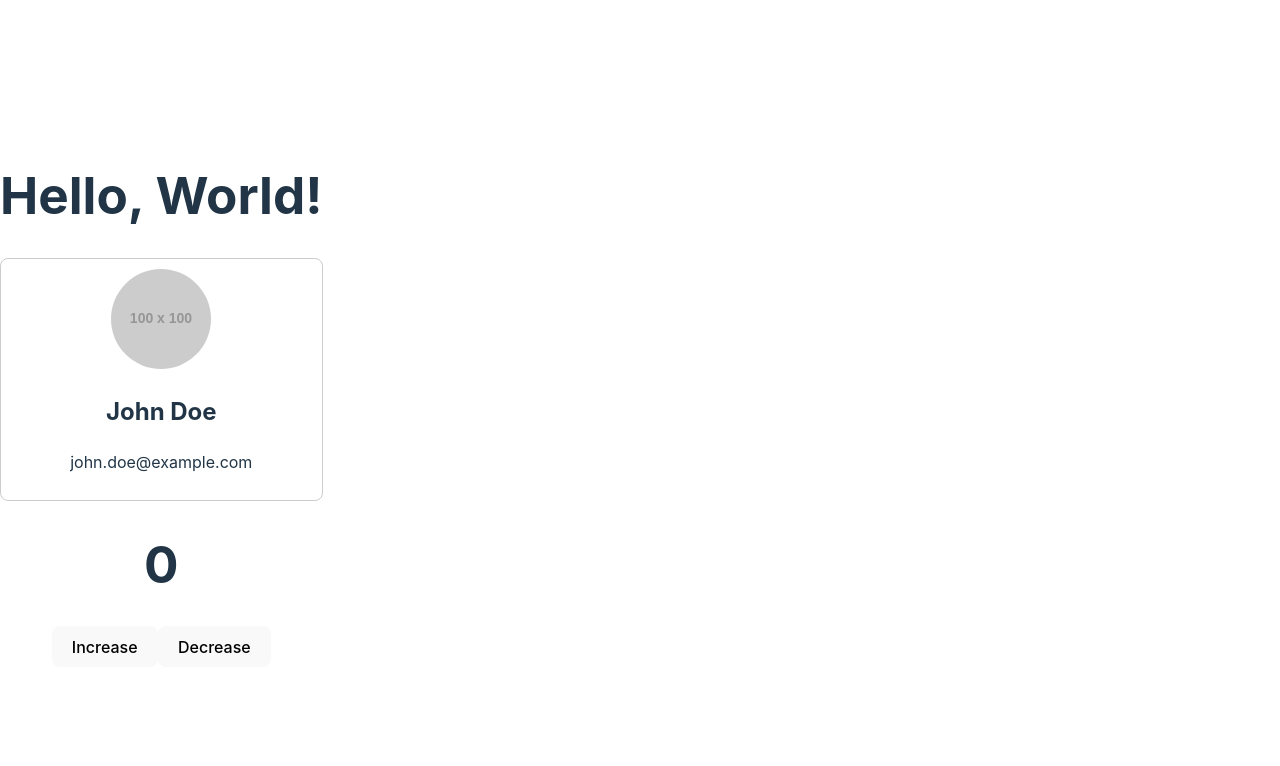
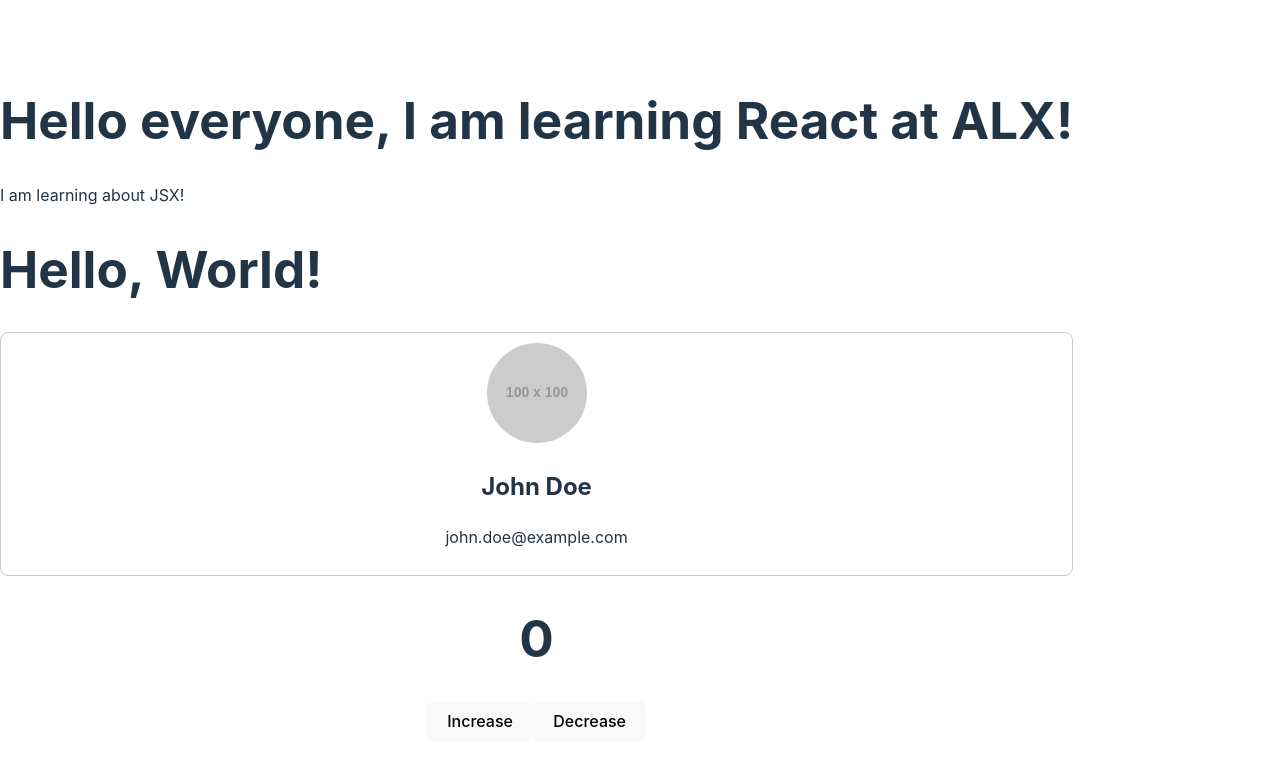
Before and after one commit to KhanyaJose/alx-fe-reactjs, a React (Vite) app in the folder alx-react-app/: page / in a window 1280 px wide. Shown: the top 766 px of the page. Built offline with nearby package versions, Linux system fonts and the light colour scheme.

Commit message:
Added WelcomeMessage component and updated App.jsx

```diff
--- a/alx-react-app/src/App.jsx
+++ b/alx-react-app/src/App.jsx
@@ -2,10 +2,12 @@
 import HelloWorld from './HelloWorld'; // Import HelloWorld component
 import UserProfileCard from './UserProfileCard'; // Import UserProfileCard component
 import Counter from './Counter'; // Import Counter component
+import WelcomeMessage from './components/WelcomeMessage';
 
 function App() {
     return (
         <div>
+            <WelcomeMessage/> {/* Include the WelcomeMessage component */}
             <HelloWorld />
             <UserProfileCard
                 name="John Doe"
--- /dev/null
+++ b/alx-react-app/src/components/WelcomeMessage.jsx
@@ -0,0 +1,10 @@
+function WelcomeMessage() {
+    return (
+        <div>
+            <h1>Hello everyone, I am learning React at ALX!</h1>
+            <p>I am learning about JSX!</p>
+        </div>
+    );
+}
+
+export default WelcomeMessage;
```
